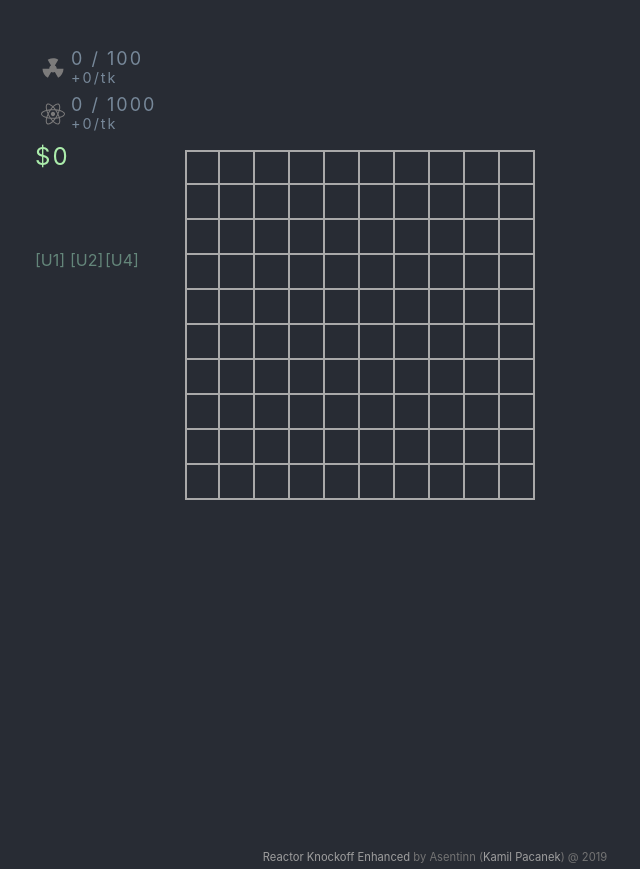
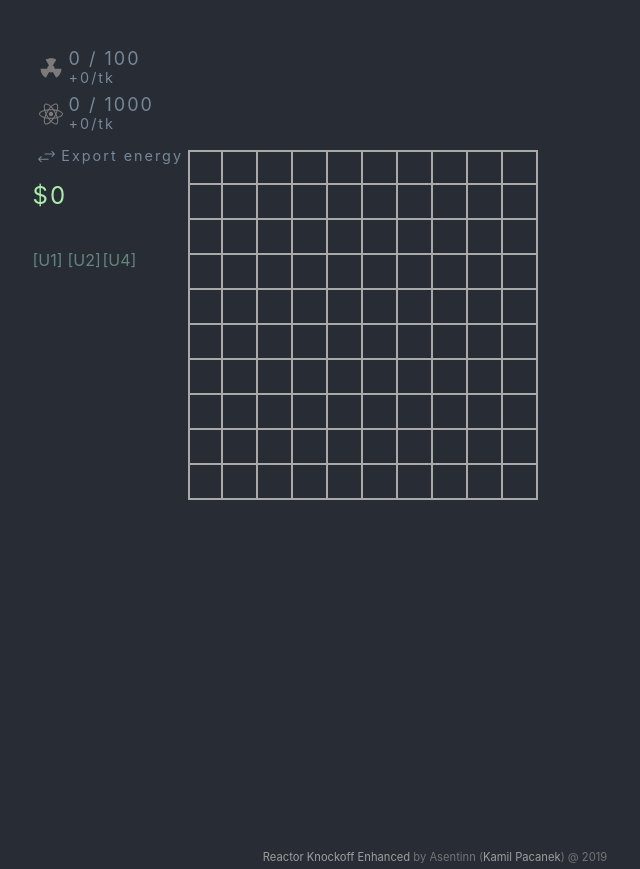
Before and after one commit to KamilPacanek/reactor-knockoff-enhanced, a React (Create React App) app: page / in a window 1280 px wide. Shown: the whole page, without its empty margins (205-845 px from the left). Built offline with nearby package versions, Linux system fonts and the light colour scheme.

Commit message:
[#6] Adds sold energy button

```diff
--- a/src/App.tsx
+++ b/src/App.tsx
@@ -9,13 +9,15 @@ import * as UI from './UI';
 export interface IAppState {
   pause: boolean;
   wenting: boolean;
+  moneyOwned: number;
+  currentEnergy: number;
 }
 
 export default class App extends React.Component<{}, IAppState> {
   constructor({ }) {
     super({});
 
-    this.state = { pause: true, wenting: false };
+    this.state = { pause: true, wenting: false, moneyOwned: GameData.moneyOwned, currentEnergy: GameData.currentEnergy };
   }
 
   render() {
@@ -25,7 +27,8 @@ export default class App extends React.Component<{}, IAppState> {
           gameData={GameData} appState={this.state}
           onManualWentHold={this.handleManualWentHold}
           onManualWentRelease={this.handleManualWentRelease}
-          onPauseClick={this.handlePauseClick} />
+          onPauseClick={this.handlePauseClick}
+          onSellEnergyClick={this.handleSellEnergyClick} />
       </div>
     );
   }
@@ -40,6 +43,10 @@ export default class App extends React.Component<{}, IAppState> {
 
   private handleManualWentRelease = () => {
     this.setState({ wenting: false });
+  }
+
+  private handleSellEnergyClick = () => {
+    this.setState({ moneyOwned: this.state.moneyOwned + this.state.currentEnergy, currentEnergy: 0 });
   }
 }
 
--- a/src/UI.scss
+++ b/src/UI.scss
@@ -1,5 +1,5 @@
 .MainWindow {
-  width: 800px;
+  width: 805px;
   height: 800px;
   display: flex;
   margin: auto;
@@ -10,7 +10,7 @@
   }
 
   .LeftPanel {
-    width: 150px;
+    width: 155px;
 
     .OperationsPanel {
       height: 200px;
@@ -40,6 +40,31 @@
 
         div:not(:first-child) {
           font-size: 80%;
+        }
+      }
+
+      .button {
+        font-size: 80%;
+        color: lightslategray;
+
+        &:hover{
+          opacity: 0.9;
+        }
+
+        > * {
+          display: flex;
+          align-items: center;
+          justify-content: center;
+        }
+
+        .button-icon {
+          width: 1.5em;
+          height: 1.5em;
+        }
+
+        .button-label {
+          font-size: 0.75em;
+          line-height: 0.75em;
         }
       }
 
@@ -81,6 +106,10 @@
 
           &.selected {
             background-color: #3a3f48;
+          }
+
+          &:hover{
+            opacity: 0.9;
           }
         }
       }
--- a/src/UI/LeftPanel.tsx
+++ b/src/UI/LeftPanel.tsx
@@ -14,6 +14,7 @@ interface ILeftPanelProps {
     onMouseEnterPart(part: Models.IPartDef): void;
     onMouseLeavePart(): void;
     onPauseClick(): void;
+    onSellEnergyClick(): void;
     onManualWentHold(): void;
     onManualWentRelease(): void;
 }
@@ -40,7 +41,8 @@ export class LeftPanel extends React.Component<ILeftPanelProps, ILeftPanelState>
                 <UI.OperationsPanel hudData={hudData}
                     onManualWentHold={this.handleManualWentHold}
                     onManualWentRelease={this.handleManualWentRelease}
-                    onPauseClick={this.handlePauseClick} />
+                    onPauseClick={this.handlePauseClick}
+                    onSellEnergyClick={this.handleSellEnergyClick} />
                 <UI.PartsPanel parts={this.props.parts} selectedPart={this.props.selectedPart}
                     onSelectedPartChange={this.handleSelectedPartChange}
                     onMouseEnterPart={this.handleMouseEnterPart}
@@ -72,4 +74,8 @@ export class LeftPanel extends React.Component<ILeftPanelProps, ILeftPanelState>
     private handlePauseClick = () => {
         this.props.onPauseClick();
     }
+
+    private handleSellEnergyClick = () =>{
+        this.props.onSellEnergyClick();
+    }
 }
--- a/src/UI/MainWindow.tsx
+++ b/src/UI/MainWindow.tsx
@@ -10,6 +10,7 @@ interface IMainWindowParts {
     gameData: Models.IGameData;
     appState: IAppState;
     onPauseClick(): void;
+    onSellEnergyClick(): void;
     onManualWentHold(): void;
     onManualWentRelease(): void;
 }
@@ -35,7 +36,8 @@ export class MainWindow extends React.Component<IMainWindowParts, IMainWindowSta
                     onMouseLeavePart={this.handleMouseLeavePart}
                     onManualWentHold={this.handleManualWentHold}
                     onManualWentRelease={this.handleManualWentRelease}
-                    onPauseClick={this.handlePauseClick} />
+                    onPauseClick={this.handlePauseClick}
+                    onSellEnergyClick={this.handleSellEnergyClick}/>
                 <UI.RightPanel reactorProps={this.props.reactorDefinition}
                     selectedPart={this.state.selectedPart}
                     mouseoverPart={this.mouseoverPart}
@@ -72,4 +74,7 @@ export class MainWindow extends React.Component<IMainWindowParts, IMainWindowSta
     private handlePauseClick = () => {
         this.props.onPauseClick();
     }
+    private handleSellEnergyClick = () => {
+        this.props.onSellEnergyClick();
+    }
 }
--- a/src/UI/OperationsPanel.tsx
+++ b/src/UI/OperationsPanel.tsx
@@ -1,12 +1,13 @@
 import React from 'react';
 import { FaReact } from 'react-icons/fa';
-import { IoMdNuclear } from 'react-icons/io';
+import { IoIosSwap, IoMdNuclear } from 'react-icons/io';
 
 import * as UIModels from './Models';
 
 interface IOperationsPanelProps {
     hudData: UIModels.IHudData
     onPauseClick(): void;
+    onSellEnergyClick(): void;
     onManualWentHold(): void;
     onManualWentRelease(): void;
 }
@@ -19,7 +20,7 @@ export class OperationsPanel extends React.Component<IOperationsPanelProps, {}>
             <div className="OperationsPanel" onContextMenu={this.handleContextMenu}>
                 <div className="heat-meter">
                     <div className={"icon " + (hudData.wenting ? "working" : "idle")}>
-                        <IoMdNuclear onMouseDown={this.handleWentMouseDown} onMouseUp={this.handleWentMouseUp} onMouseLeave={this.handleWentMouseLeave}/>
+                        <IoMdNuclear onMouseDown={this.handleWentMouseDown} onMouseUp={this.handleWentMouseUp} onMouseLeave={this.handleWentMouseLeave} />
                     </div>
                     <div className="info">
                         <div>{hudData.currentHeat} / {hudData.maxHeat}</div>
@@ -34,6 +35,10 @@ export class OperationsPanel extends React.Component<IOperationsPanelProps, {}>
                         <div>{hudData.currentEnergy} / {hudData.maxEnergy}</div>
                         <div>+{hudData.energyGrowPerTick}/tk</div>
                     </div>
+                </div>
+                <div className="sell-energy button" onClick={this.handleSellEnergyClick}>
+                    <div className="button-icon"><IoIosSwap /></div>
+                    <div className="button-label">Export energy</div>
                 </div>
                 <div className="money-display">${hudData.moneyOwned}</div>
             </div>
@@ -59,4 +64,8 @@ export class OperationsPanel extends React.Component<IOperationsPanelProps, {}>
     private handleWentMouseLeave = () => {
         this.props.onManualWentRelease();
     }
+
+    private handleSellEnergyClick = () => {
+        this.props.onSellEnergyClick();
+    }
 }
```
